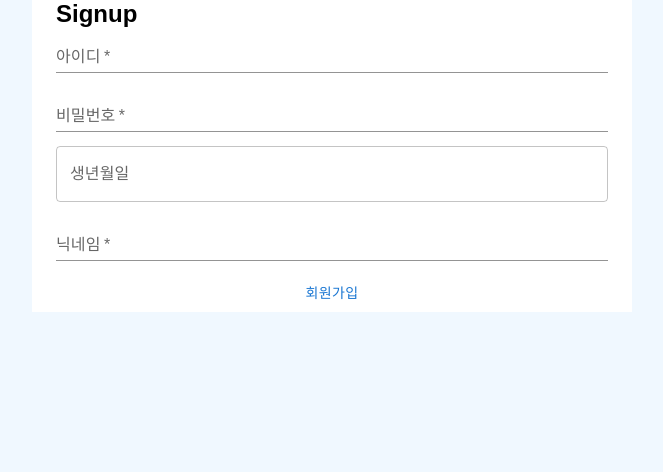
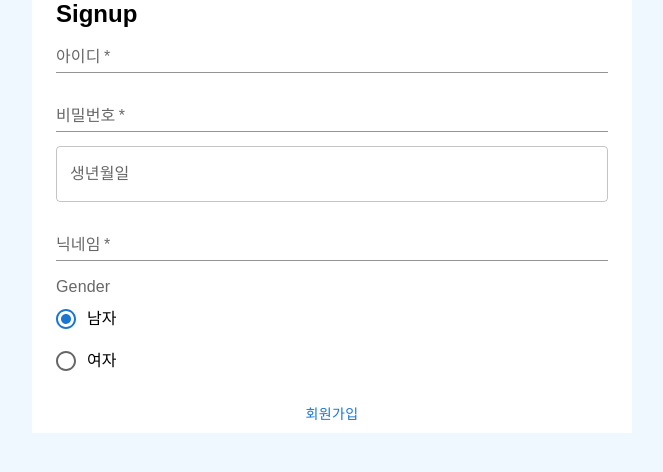
Before and after one commit to appleSimple/drunk-house, a Next.js app: page /signup in a window 1280 px wide. Shown: the top 472 px of the page, without its empty margins (308-971 px from the left). Built offline with nearby package versions, Linux system fonts and the light colour scheme; a web font is replaced by a local one.

Commit message:
feat: 회원가입 화면 - 성별 추가

```diff
--- a/src/app/signup/page.tsx
+++ b/src/app/signup/page.tsx
@@ -1,9 +1,15 @@
 'use client';
-import { FormEvent, useRef } from 'react';
+import { FormEvent, useRef, useState } from 'react';
 import styles from './page.module.css';
 import { BaseInput } from '@/components/base-input';
 import { BaseButton } from '@/components/base-button';
 import { DatePicker } from '@mui/x-date-pickers/DatePicker';
+import Radio from '@mui/material/Radio';
+import RadioGroup from '@mui/material/RadioGroup';
+import FormControl from '@mui/material/FormControl';
+import FormLabel from '@mui/material/FormLabel';
+import FormControlLabel from '@mui/material/FormControlLabel';
+import { Gender } from '../constants/enum/gender';
 
 /**
  * TODO
@@ -16,6 +22,11 @@ export default function Signup() {
   const passwordRef = useRef<HTMLInputElement>(null);
   const birthRef = useRef<HTMLInputElement>(null);
   const nicknameRef = useRef<HTMLInputElement>(null);
+  const [gender, setGender] = useState(Gender.MALE);
+
+  const handleChange = (event) => {
+    setGender(event.target.value);
+  };
 
   function submit(e: FormEvent<HTMLFormElement>) {
     e.preventDefault();
@@ -23,8 +34,9 @@ export default function Signup() {
       const loginData = {
         userName: userNameRef.current.value,
         password: passwordRef.current.value,
-        // birth: birthRef.current.value,
-        // nickname: nicknameRef.current.value
+        birth: birthRef.current?.value,
+        nickname: nicknameRef.current?.value,
+        gender,
       }
 
       console.log('loginData', loginData);
@@ -38,8 +50,21 @@ export default function Signup() {
         <form className={styles.form} onSubmit={submit}>
           <BaseInput ref={userNameRef} label="아이디" variant="standard" size="small" name="username" autoComplete="username" required />
           <BaseInput ref={passwordRef} label="비밀번호" variant="standard" size="small" name="password" autoComplete="current-password" required />
-          <DatePicker ref={birthRef} label="생년월일" />
+          <DatePicker inputRef={birthRef} label="생년월일" />
           <BaseInput ref={nicknameRef} label="닉네임" variant="standard" size="small" name="nickname" autoComplete="nickname" required />
+          <FormControl>
+            <FormLabel id="demo-radio-buttons-group-label">Gender</FormLabel>
+            <RadioGroup
+              aria-labelledby="demo-radio-buttons-group-label"
+              defaultValue="female"
+              name="radio-buttons-group"
+              value={gender}
+              onChange={handleChange}
+            >
+              <FormControlLabel value={Gender.MALE} control={<Radio />} label="남자" />
+              <FormControlLabel value={Gender.FEMALE} control={<Radio />} label="여자" />
+            </RadioGroup>
+          </FormControl>
           <BaseButton type="submit">회원가입</BaseButton>
         </form>
       </div>
```
